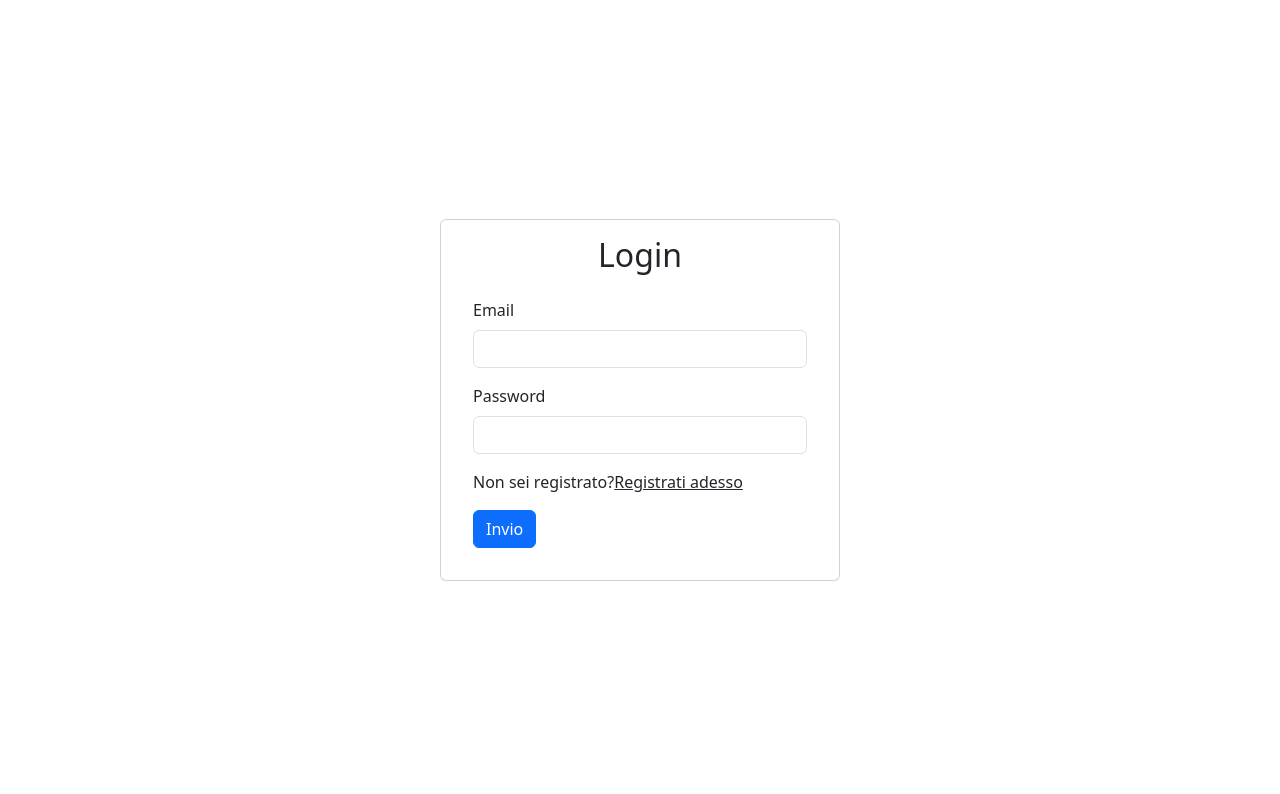
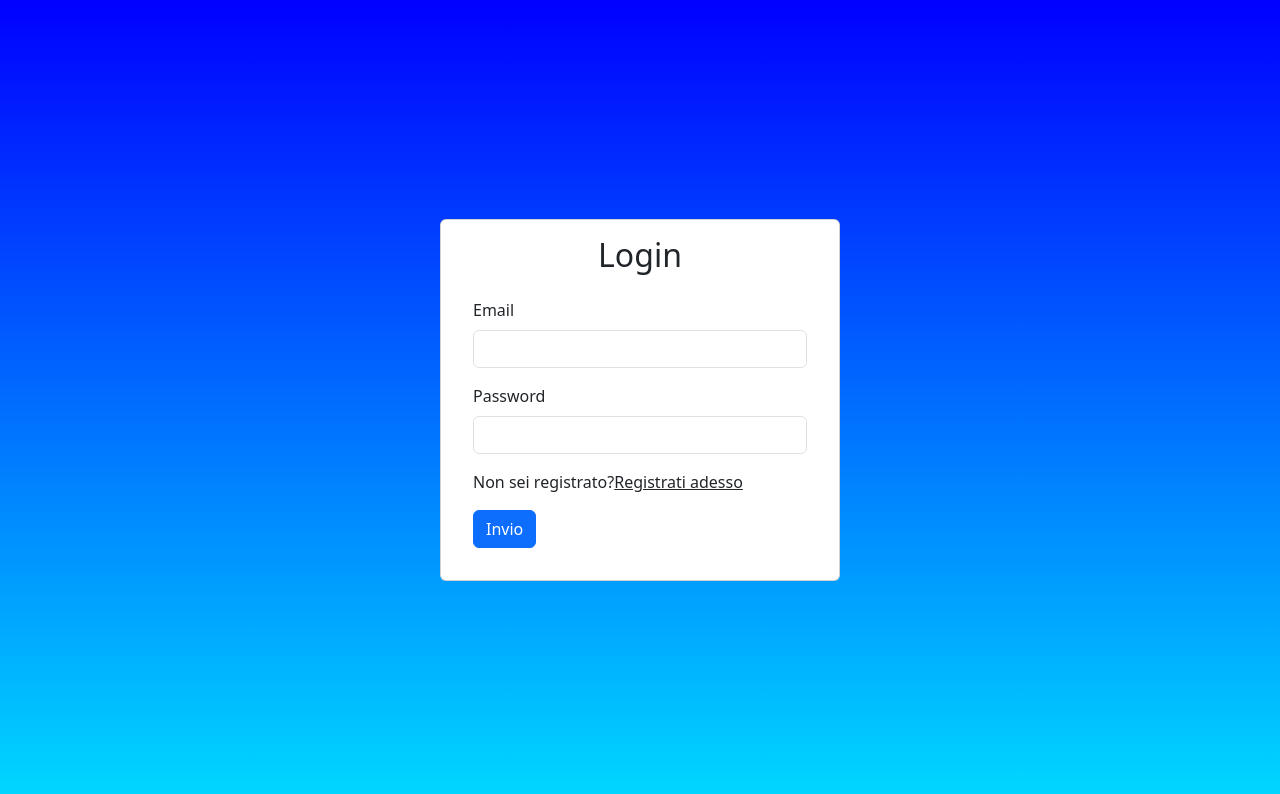
Before and after one commit to DanielaGangemi/gestionale-corsi-frontend-danielagangemi, a React (Vite) app in the folder gestionale_corsi/: page / in a window 1280 px wide. Shown: the top 794 px of the page. Built offline with nearby package versions, Linux system fonts and the light colour scheme.

Commit message:
add: modifica dello stile

```diff
--- a/gestionale_corsi/src/pages/Login/Login.module.css
+++ b/gestionale_corsi/src/pages/Login/Login.module.css
@@ -3,4 +3,7 @@
     justify-content: center;
     align-items: center;
     height: 100vh;
+    background: no-repeat center center fixed;
+    background-image: linear-gradient(blue, #00d8ff);
+
 }
```
